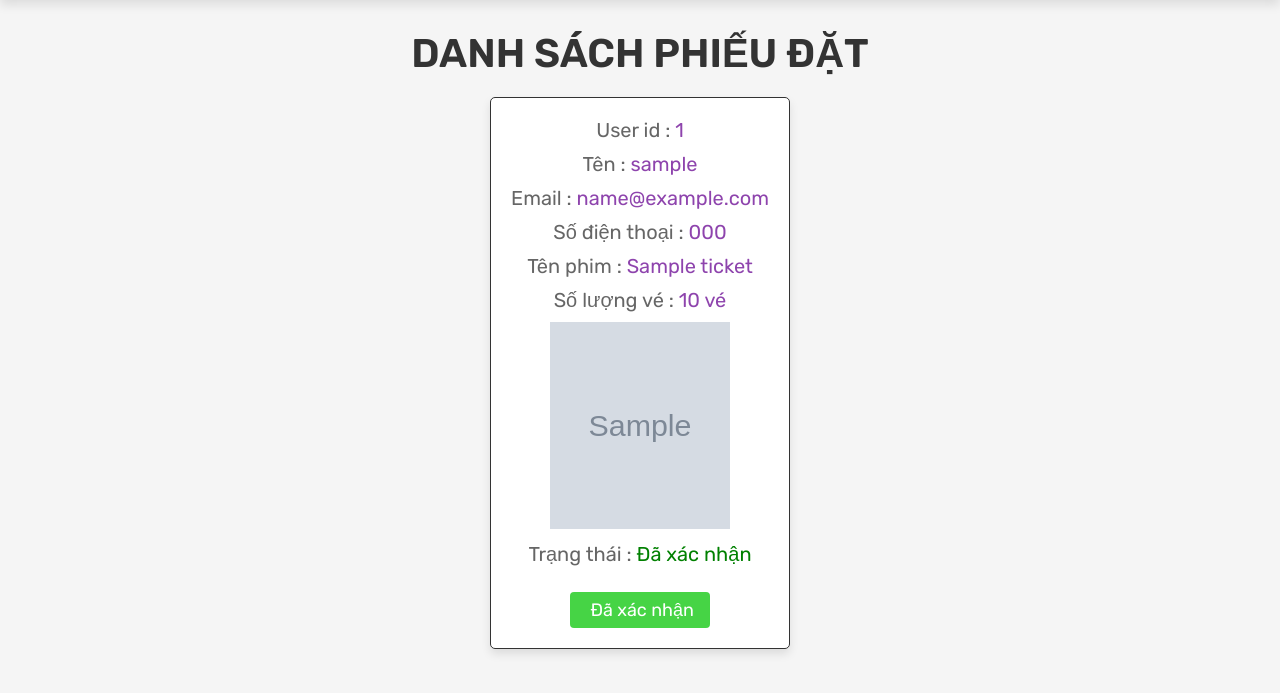
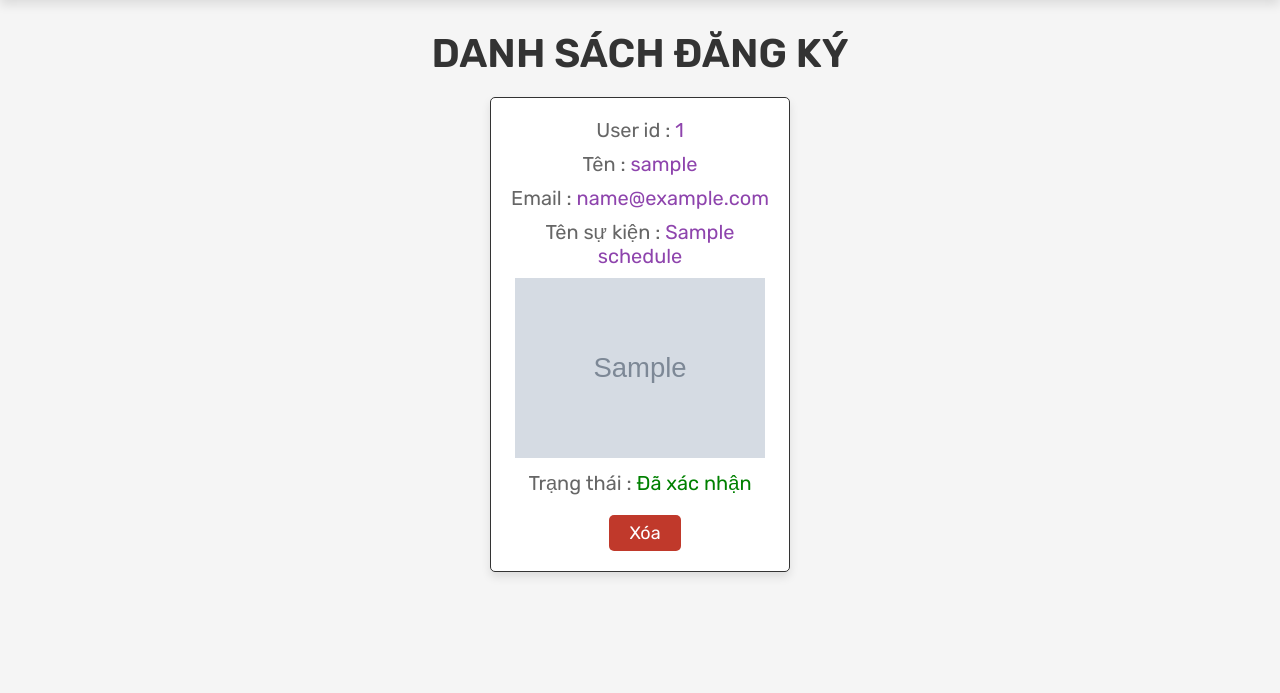
Before and after one commit to nguyendung8/websukien, a PHP site: page /admin_schedules.php in a window 1280 px wide. Shown: the part 69-762 px from the top of the page. Run offline with PHP 8.4, Linux system fonts and the light colour scheme; the visitor is signed in with stand-in values (Sample User, id 1); tables that the repository leaves empty or names only in its code hold one stand-in row (values such as "Sample post"); grey boxes marked "Sample" are stand-in pictures.

Commit message:
init final

```diff
--- a/admin_contacts.php
+++ b/admin_contacts.php
@@ -45,7 +45,7 @@
          while($fetch_message = mysqli_fetch_assoc($select_message)){
 
    ?>
-   <div class="box">
+   <div style="height: -webkit-fill-available;" class="box">
       <p> Id người dùng : <span><?php echo $fetch_message['user_id']; ?></span> </p>
       <p> Tên : <span><?php echo $fetch_message['name']; ?></span> </p>
       <p> Số điện thoại : <span><?php echo $fetch_message['number']; ?></span> </p>
--- a/admin_schedules.php
+++ b/admin_schedules.php
@@ -10,24 +10,19 @@
       header('location:login.php');
    };
 
-   // Click duyệt
    if(isset($_POST['confirmed'])) {
-      $film_id = $_POST['film_id'];
+      $schedule_id = $_POST['schedule_id'];
+         mysqli_query($conn1, "UPDATE schedules SET schedules.is_confirmed = 1 WHERE schedules.id = $schedule_id;") or die('query failed');
+         $message[] = 'Xác nhận vé thành công!';
+   }
 
-      // Lấy thông tin sách
-      $sql = "SELECT * FROM films WHERE id = $film_id";
-      $result = $conn->query($sql);
-      $filmItem = $result->fetch_assoc();
-      $film_current_quantity = $filmItem['seat_quantity'];
-
-      $ticket_quantity = $_POST['ticket_quantity'];
-      $book_ticket_id = $_POST['book_ticket_id'];
-      if($film_current_quantity >= $ticket_quantity) {
-         mysqli_query($conn, "UPDATE films SET seat_quantity = seat_quantity - $ticket_quantity WHERE id = $film_id;") or die('query failed');
-         mysqli_query($conn1, "UPDATE tickets SET tickets.is_confirmed = 1 WHERE tickets.id = $book_ticket_id;") or die('query failed');
-         $message[] = 'Xác nhận vé thành công!';
-      } else {
-         $message[] = 'Số lượng vé của phim này đã hết!';
+   if(isset($_GET['delete'])){
+      try {
+         $delete_id = $_GET['delete'];
+         mysqli_query($conn, "DELETE FROM `schedules` WHERE id = '$delete_id'") or die('query failed');
+         header('location:admin_schedules.php');
+      } catch( Exception) {
+         $message[] = 'Không thể xóa đơn đăng ký!';
       }
    }
 
@@ -39,7 +34,7 @@
    <meta charset="UTF-8">
    <meta http-equiv="X-UA-Compatible" content="IE=edge">
    <meta name="viewport" content="width=device-width, initial-scale=1.0">
-   <title>Phiếu đặt</title>
+   <title>Danh sách đăng ký</title>
 
    <link rel="stylesheet" href="https://cdnjs.cloudflare.com/ajax/libs/font-awesome/6.0.0/css/all.min.css">
    <link rel="stylesheet" href="css/admin_style.css">
@@ -56,6 +51,10 @@
       .confirm-btn:hover {
          opacity: 0.8;
       }
+      .delete-btn {
+         padding: 7px 20px;
+         margin-left: 10px;
+      }
    </style>
 </head>
 <body>
@@ -64,36 +63,36 @@
 
 <section class="orders">
 
-   <h1 class="title">Danh sách phiếu đặt</h1>
+   <h1 class="title">Danh sách đăng ký</h1>
    <div class="box-container">
       <?php
-         $select_orders = mysqli_query($conn, "SELECT * FROM `tickets`") or die('query failed');
+         $select_orders = mysqli_query($conn, "SELECT * FROM `schedules`") or die('query failed');
          if(mysqli_num_rows($select_orders) > 0){
-            while($fetch_tickets = mysqli_fetch_assoc($select_orders)){
+            while($fetch_schedule = mysqli_fetch_assoc($select_orders)){
       ?>
-               <div style="text-align: center;" class="box">
-                  <p> User id : <span><?php echo $fetch_tickets['user_id']; ?></span> </p>
-                  <p> Tên : <span><?php echo $fetch_tickets['user_name']; ?></span> </p>
-                  <p> Email : <span><?php echo $fetch_tickets['email']; ?></span> </p>
-                  <p> Số điện thoại : <span><?php echo $fetch_tickets['phone']; ?></span> </p>
-                  <p> Tên phim : <span><?php echo $fetch_tickets['film_name']; ?></span> </p>
-                  <p> Số lượng vé : <span><?php echo $fetch_tickets['ticket_quantity']; ?> vé</span> </p>
-                  <img width="180px" height="207px" src="uploaded_img/<?php echo $fetch_tickets['film_img']; ?>" alt="">
+               <div style="text-align: center; height: -webkit-fill-available;" class="box">
+                  <p> User id : <span><?php echo $fetch_schedule['user_id']; ?></span> </p>
+                  <p> Tên : <span><?php echo $fetch_schedule['user_name']; ?></span> </p>
+                  <p> Email : <span><?php echo $fetch_schedule['email']; ?></span> </p>
+                  <p> Tên sự kiện : <span><?php echo $fetch_schedule['event_name']; ?></span> </p>
+                  <img width="250px" height="180px" src="uploaded_img/<?php echo $fetch_schedule['event_img']; ?>" alt="">
                   <p style="margin-top: 10px;"> Trạng thái  :
-                     <span style="color:<?php if($fetch_tickets['is_confirmed'] == 1){ echo 'green'; }else if($fetch_tickets['is_confirmed'] == '0'){ echo 'red'; }else{ echo 'orange'; } ?>;">
-                        <?php if ($fetch_tickets['is_confirmed'] == 1) {
+                     <span style="color:<?php if($fetch_schedule['is_confirmed'] == 1){ echo 'green'; }else if($fetch_schedule['is_confirmed'] == '0'){ echo 'red'; }else{ echo 'orange'; } ?>;">
+                        <?php if ($fetch_schedule['is_confirmed'] == 1) {
                               echo 'Đã xác nhận';
                            } else {
-                              echo 'Chờ xử lý';
+                              echo 'Chờ xác nhận';
                            }
                         ?>
                      </span>
                   </p>
                   <form action="" method="post">
-                     <input type="hidden" name="film_id" value="<?php echo $fetch_tickets['film_id'] ?>">
-                     <input type="hidden" name="ticket_quantity" value="<?php echo $fetch_tickets['ticket_quantity'] ?>">
-                     <input type="hidden" name="book_ticket_id" value="<?php echo $fetch_tickets['id'] ?>">
-                     <input style="background:<?php if($fetch_tickets['is_confirmed'] == 1){ echo '#12c811c7'; } else{ echo 'red'; } ?>;" class="confirm-btn" type="submit" value=" <?php if ($fetch_tickets['is_confirmed'] == 1) {echo 'Đã xác nhận'; } else { echo 'Xác nhận';}  ?>" name="confirmed" <?php if($fetch_tickets['is_confirmed'] == 1) echo 'disabled' ?> >
+                     <input type="hidden" name="event_id" value="<?php echo $fetch_schedule['event_id'] ?>">
+                     <input type="hidden" name="schedule_id" value="<?php echo $fetch_schedule['id'] ?>">
+                     <?php if($fetch_schedule['is_confirmed'] == 0) { ?>
+                        <input style="background: #001dff;" class="confirm-btn" type="submit" value="Xác nhận" name="confirmed" >
+                     <?php } ?>
+                  <a href="admin_schedules.php?delete=<?php echo $fetch_schedule['id']; ?>" class="delete-btn" onclick="return confirm('Xóa đơn đăng ký tham dự này?');">Xóa</a>
                   </form>
                </div>
       <?php
--- a/home.php
+++ b/home.php
@@ -140,7 +140,7 @@
             while($fetch_products = mysqli_fetch_assoc($select_products)){
       ?>
          <form style="height: -webkit-fill-available;" action="" method="post" class="box">
-            <img width="200px" height="200px" src="uploaded_img/<?php echo $fetch_products['image']; ?>" alt="">
+            <img width="240px" height="200px" src="uploaded_img/<?php echo $fetch_products['image']; ?>" alt="">
             <div class="name"><?php echo $fetch_products['name']; ?></div>
             <div class="book-action">
                <a href="event_detail.php?event_id=<?php echo $fetch_products['id'] ?>" class="view-book" >Xem thông tin sự kiện</a>
--- a/schedules.php
+++ b/schedules.php
@@ -68,7 +68,7 @@
       ?>
       <div class="borrow-box">
          <p> Tên sự kiện : <span><?php echo $fetch_event['event_name']; ?></span> </p>
-         <img width="180px" height="207px" src="uploaded_img/<?php echo $fetch_event['event_img']; ?>" alt="">
+         <img width="290px" height="207px" src="uploaded_img/<?php echo $fetch_event['event_img']; ?>" alt="">
          <?php
          $event_id =$fetch_event['event_id'];
          $event_query = mysqli_query($conn, "SELECT * FROM `events` WHERE id = '$event_id'") or die('query failed');
```
Also changed, not shown: admin_users.php (+8 -4 lines), images/home_bg.jpg (deleted).
